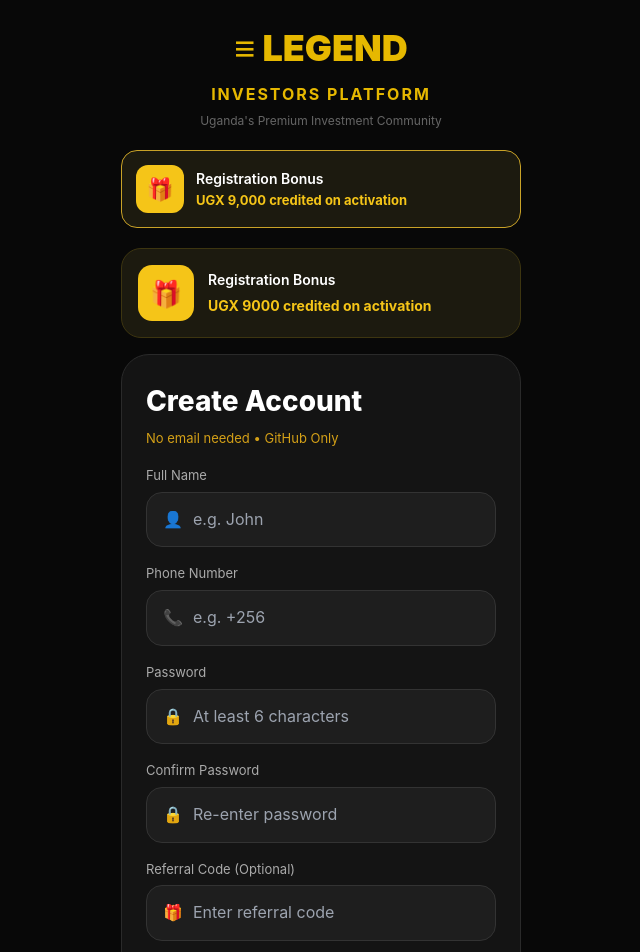
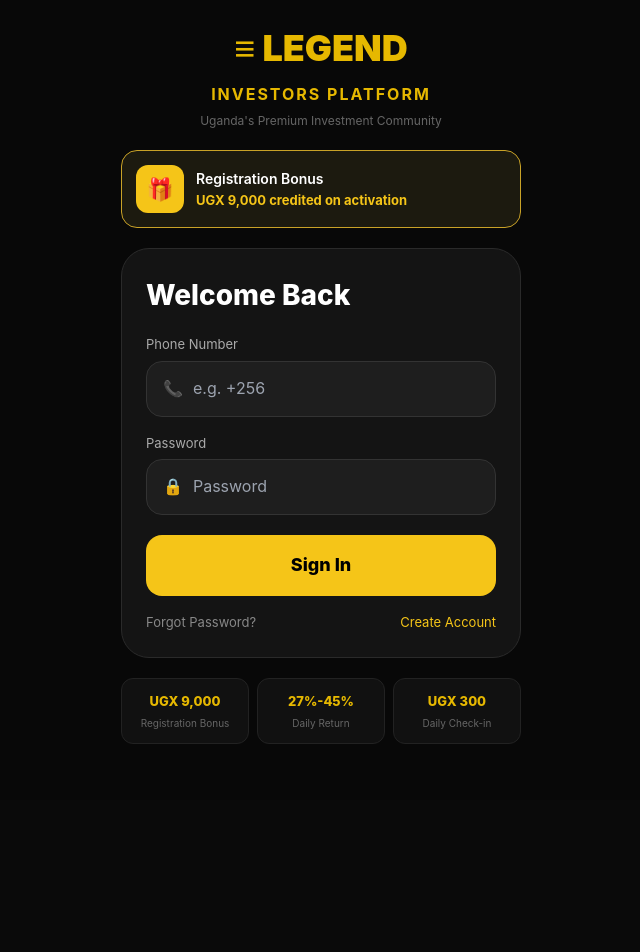
Before and after one commit to millyrahma70-pixel/Legendsnvestors-9bkh56-9bkh56-34623-20261030, a React (Vite) app: page /login#/login in a window 1280 px wide. Shown: the top 952 px of the page, without its empty margins (319-959 px from the left). After the commit the page ends 800 px from the top, so only its background shows below. Built offline with nearby package versions, Linux system fonts and the light colour scheme.

Commit message:
Refactor AccountRegistrationForm to AccountLoginForm

```diff
--- a/src/components/forms/AccountLoginForm.tsx
+++ b/src/components/forms/AccountLoginForm.tsx
@@ -1,96 +1,54 @@
 import { useState } from 'react';
-import { Link, useSearchParams } from 'react-router-dom';
+import { Link, useNavigate } from 'react-router-dom';
 import { useForm } from 'react-hook-form';
 import { zodResolver } from '@hookform/resolvers/zod';
-import { registrationSchema, type RegistrationValues } from '@/lib/siteValidations';
+import { z } from 'zod';
 
-export default function AccountRegistrationForm() {
-  const [params] = useSearchParams();
-  const [isRegistering, setIsRegistering] = useState(false);
+const loginSchema = z.object({
+  identifier: z.string().min(3, "Enter phone"),
+  password: z.string().min(3, "Enter password"),
+});
+type LoginValues = z.infer<typeof loginSchema>;
 
-  const { register, handleSubmit, watch, formState: { errors } } = useForm<RegistrationValues>({
-    resolver: zodResolver(registrationSchema),
-    defaultValues: { name: '', phone: '', password: '', confirm: '', referral: params.get('ref') || '' }
+export default function AccountLoginForm({ onForgot }: { onForgot?: () => void }) {
+  const navigate = useNavigate();
+  const [isLogining, setIsLogining] = useState(false);
+  const { register, handleSubmit, formState: { errors } } = useForm<LoginValues>({
+    resolver: zodResolver(loginSchema),
+    defaultValues: { identifier: '', password: '' }
   });
-  const referral = watch('referral');
-
   const wrap: any = { background: '#1e1e1e', border: '1px solid #333', borderRadius: '16px', padding: '14px 16px', display: 'flex', alignItems: 'center', marginTop: '6px' };
   const inp: any = { background: 'transparent', border: 'none', outline: 'none', color: 'white', width: '100%', fontSize: '16px' };
   const label: any = { color: '#aaa', fontSize: '13px', marginTop: '16px', display: 'block' };
   const err: any = { color: '#ff5555', fontSize: '12px', marginTop: '4px' };
 
-  const bonusAmount = 9000;
-
-  // 100% GITHUB - NO FETCH, NO SERVER, NO FAILED TO FETCH
-  const onSubmit = (values: RegistrationValues) => {
-    setIsRegistering(true);
-    try {
-      const users = JSON.parse(localStorage.getItem('legend_users') || '[]');
-
-      if (users.find((u: any) => u.phone === values.phone)) {
-        alert('This phone already exists! Please Sign In.');
-        window.location.href = '/login';
-        return;
-      }
-
-      users.push({
-        name: values.name,
-        phone: values.phone,
-        password: values.password,
-        referral: values.referral,
-        bonus: bonusAmount,
-        balance: bonusAmount,
-        createdAt: new Date().toISOString()
-      });
-      localStorage.setItem('legend_users', JSON.stringify(users));
-      localStorage.setItem('legend_current_user', JSON.stringify({ name: values.name, phone: values.phone }));
-
-      alert(`Success! ${values.name}, account created! UGX ${bonusAmount} bonus credited.`);
-      window.location.href = '#/login';
-    } finally {
-      setIsRegistering(false);
-    }
+  const onSubmit = (values: LoginValues) => {
+    setIsLogining(true);
+    setTimeout(() => {
+      try {
+        const users = JSON.parse(localStorage.getItem('legend_users') || '[]');
+        const user = users.find((u: any) => u.phone === values.identifier && u.password === values.password);
+        if (!user) { alert('Wrong phone or password! Please register first.'); setIsLogining(false); return; }
+        localStorage.setItem('legend_current_user', JSON.stringify(user));
+        navigate('/dashboard');
+      } finally { setIsLogining(false); }
+    }, 300);
   };
 
   return (
-    <div>
-      <div style={{ marginBottom: '16px', background: '#1c1a0f', border: '1px solid #3d3510', borderRadius: '20px', padding: '16px', display: 'flex', gap: '14px', alignItems: 'center' }}>
-        <div style={{ width: '56px', height: '56px', borderRadius: '14px', background: '#f5c518', display: 'flex', alignItems: 'center', justifyContent: 'center', fontSize: '26px' }}>🎁</div>
-        <div>
-          <p style={{ fontWeight: 600, fontSize: '14px', color: 'white', margin: 0 }}>Registration Bonus</p>
-          <p style={{ color: '#f5c518', fontWeight: 700, fontSize: '14px', margin: '4px 0 0 0' }}>UGX {bonusAmount} credited on activation</p>
-        </div>
+    <div style={{ background: '#141414', border: '1px solid #2a2a2a', borderRadius: '28px', padding: '24px' }}>
+      <h2 style={{ fontSize: '28px', fontWeight: 800, margin: 0, color: 'white' }}>Welcome Back</h2>
+      <label style={label}>Phone Number</label>
+      <div style={wrap}>📞 <input {...register('identifier')} placeholder="e.g. +256" style={{ ...inp, marginLeft: '10px' }} /></div>
+      {errors.identifier && <p style={err}>{errors.identifier.message}</p>}
+      <label style={label}>Password</label>
+      <div style={wrap}>🔒 <input {...register('password')} type="password" placeholder="Password" style={{ ...inp, marginLeft: '10px' }} /></div>
+      {errors.password && <p style={err}>{errors.password.message}</p>}
+      <button type="button" onClick={handleSubmit(onSubmit)} disabled={isLogining} style={{ width: '100%', background: '#f5c518', color: 'black', fontWeight: 800, padding: '16px', borderRadius: '16px', border: 'none', fontSize: '18px', marginTop: '20px' }}>{isLogining ? 'Signing In...' : 'Sign In'}</button>
+      <div style={{ display: 'flex', justifyContent: 'space-between', marginTop: '16px' }}>
+        <button type="button" onClick={onForgot} style={{ background: 'none', border: 'none', color: '#888', fontSize: '13px' }}>Forgot Password?</button>
+        <Link to="/register" style={{ color: '#f5c518', fontSize: '13px' }}>Create Account</Link>
       </div>
-
-      <form onSubmit={handleSubmit(onSubmit)} style={{ background: '#141414', border: '1px solid #2a2a2a', borderRadius: '28px', padding: '24px' }}>
-        <h2 style={{ fontSize: '28px', fontWeight: 800, margin: 0, color: 'white' }}>Create Account</h2>
-        <p style={{ color: '#d4a017', fontSize: '13px', marginTop: '4px' }}>No email needed • GitHub Only</p>
-
-        <label style={label}>Full Name</label>
-        <div style={wrap}>👤 <input {...register('name')} placeholder="e.g. John" style={{ ...inp, marginLeft: '10px' }} /></div>
-        {errors.name && <p style={err}>{errors.name.message}</p>}
-
-        <label style={label}>Phone Number</label>
-        <div style={wrap}>📞 <input {...register('phone')} placeholder="e.g. +256" style={{ ...inp, marginLeft: '10px' }} /></div>
-        {errors.phone && <p style={err}>{errors.phone.message}</p>}
-
-        <label style={label}>Password</label>
-        <div style={wrap}>🔒 <input {...register('password')} type="password" placeholder="At least 6 characters" style={{ ...inp, marginLeft: '10px' }} /></div>
-        {errors.password && <p style={err}>{errors.password.message}</p>}
-
-        <label style={label}>Confirm Password</label>
-        <div style={wrap}>🔒 <input {...register('confirm')} type="password" placeholder="Re-enter password" style={{ ...inp, marginLeft: '10px' }} /></div>
-        {errors.confirm && <p style={err}>{errors.confirm.message}</p>}
-
-        <label style={label}>Referral Code (Optional)</label>
-        <div style={{ ...wrap, borderColor: referral ? '#f5c518' : '#333' }}>🎁 <input {...register('referral')} placeholder="Enter referral code" style={{ ...inp, marginLeft: '10px' }} /></div>
-
-        <button type="submit" disabled={isRegistering} style={{ width: '100%', background: '#f5c518', color: 'black', fontWeight: 800, padding: '16px', borderRadius: '16px', border: 'none', fontSize: '18px', marginTop: '16px' }}>
-          {isRegistering ? 'Creating...' : 'Register & Claim Bonus'}
-        </button>
-
-        <p style={{ textAlign: 'center', color: '#888', fontSize: '14px', marginTop: '16px' }}>Already have an account? <Link to="/login" style={{ color: '#f5c518' }}>Sign In</Link></p>
-      </form>
     </div>
   );
-                                                                }
+}
```
